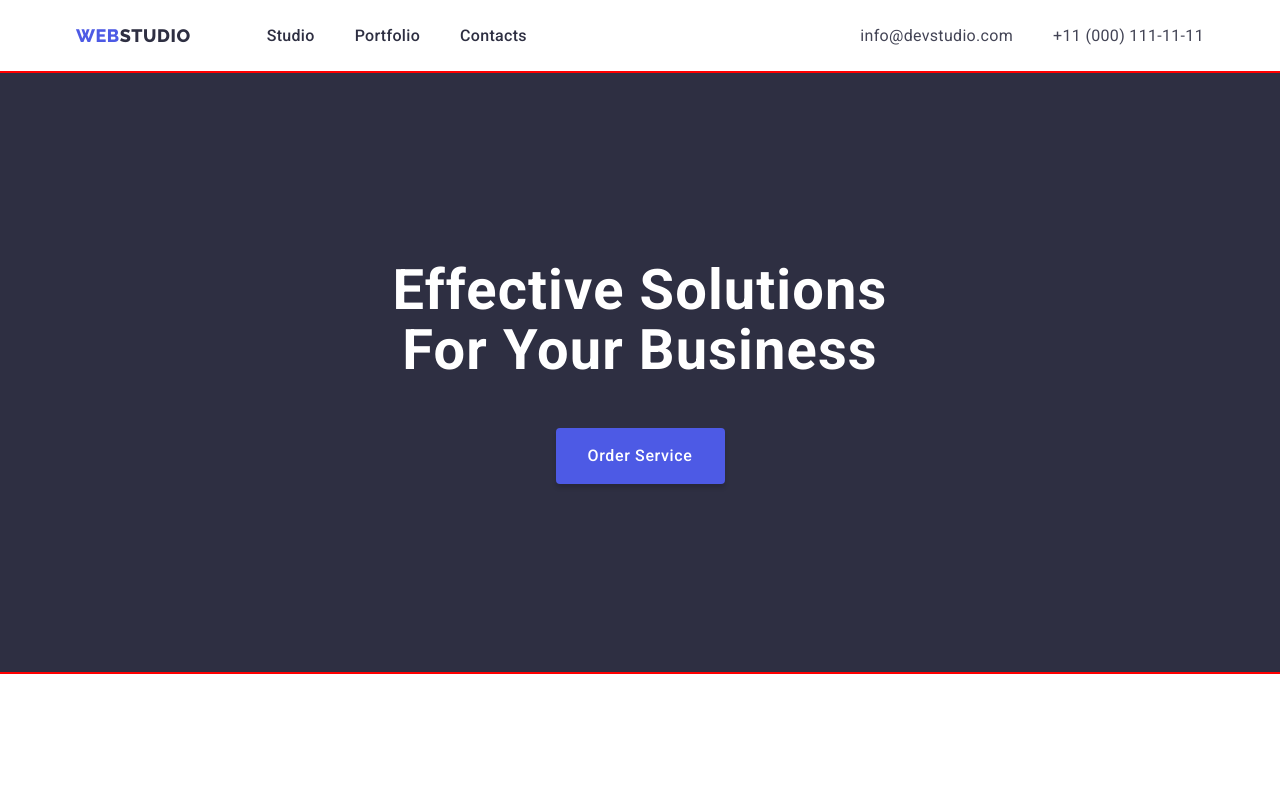
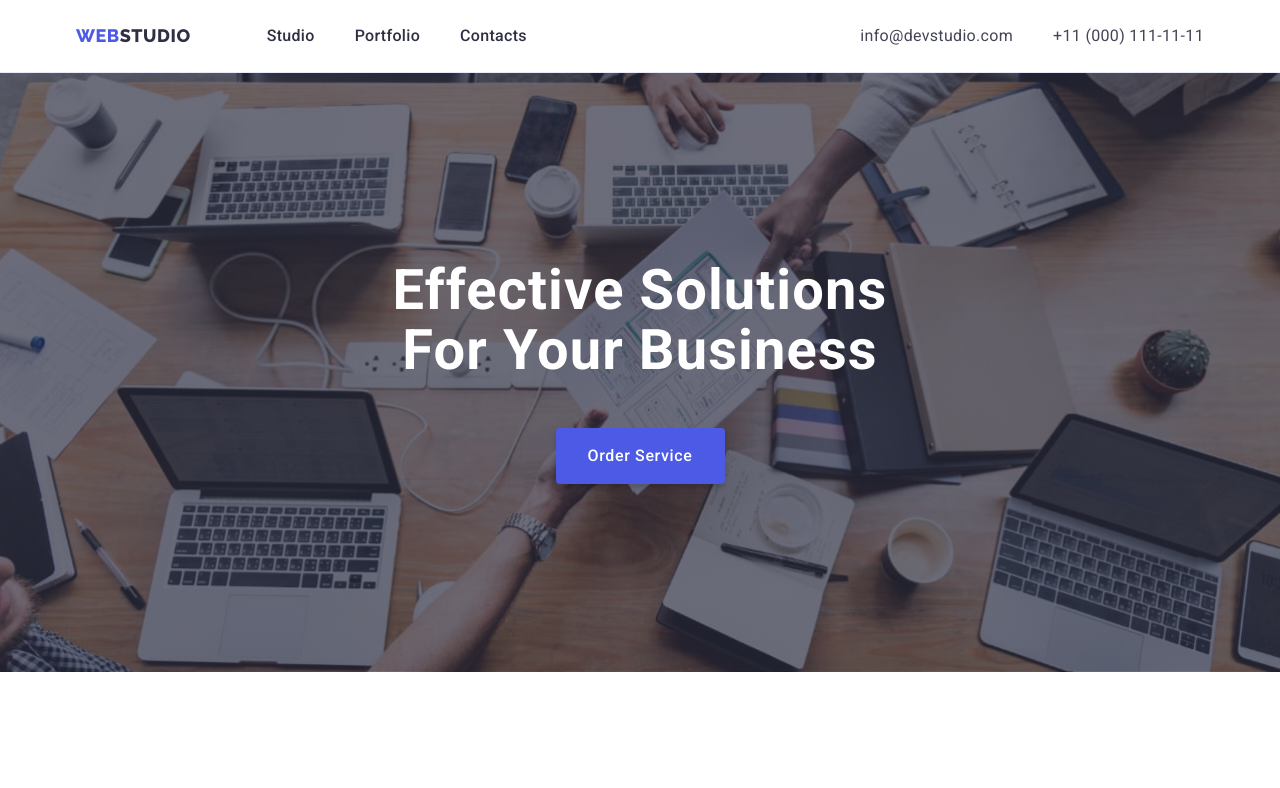
Before and after one commit to EvgenBilous/goit-markup-hw-04, a plain HTML site: page index.html in a window 1280 px wide. Shown: the top 788 px of the page. Drawn offline with nearby package versions, Linux system fonts and the light colour scheme.

Commit message:
background added to the hero section

```diff
--- a/css/styles.css
+++ b/css/styles.css
@@ -172,6 +172,15 @@ div.scrollmenu {
 .hero {
   background-color: var(--navy-blue);
   padding: 188px 0;
+  max-width: 1440px;
+  background-position: center;
+  background-repeat: no-repeat;
+  background-size: cover;
+  background-image: linear-gradient(
+      rgba(46, 47, 66, 0.7),
+      rgba(46, 47, 66, 0.7)
+    ),
+    url(../images/people-office.jpg);
 }
 .hero-header {
   max-width: 496px;
@@ -215,12 +224,14 @@ div.scrollmenu {
 }
 
 .hero-background {
-  max-width: 1440px;
   background-position: center;
   background-repeat: no-repeat;
   background-size: cover;
-  background-image: url("./images/people-office.jpg");
-  outline: 2px solid red;
+  background-image: linear-gradient(
+      rgba(46, 47, 66, 0.7),
+      rgba(46, 47, 66, 0.7)
+    ),
+    url(../images/people-office.jpg);
 }
 
 .services {
--- a/index.html
+++ b/index.html
@@ -58,15 +58,14 @@
     </header>
     <main>
       <!--First Section-->
-      <div class="hero-background">
-        <section class="hero section">
-          <div class="container">
-            <h1 class="hero-header">effective solutions for your business</h1>
 
-            <button type="button" class="hero-button">Order Service</button>
-          </div>
-        </section>
-      </div>
+      <section class="hero hero-background">
+        <div class="container">
+          <h1 class="hero-header">effective solutions for your business</h1>
+
+          <button type="button" class="hero-button">Order Service</button>
+        </div>
+      </section>
 
       <!--Second Section-->
 
```
